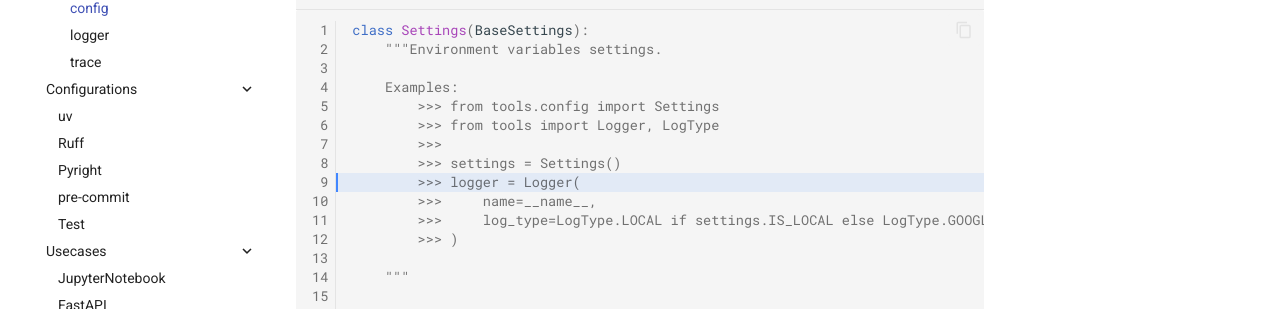
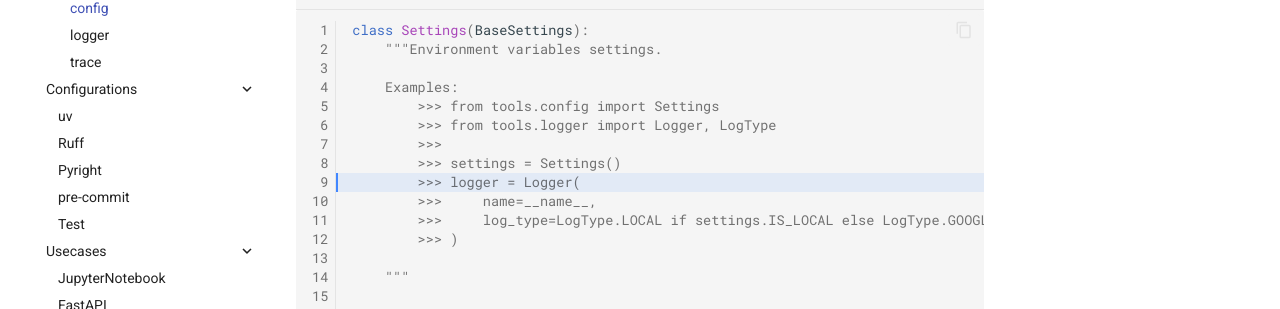
Before and after one commit to a5chin/python-uv, an MkDocs documentation site: the page built from docs/guides/tools/config.md, in a window 1280 px wide and 1236 px high. Shown: the part 453-762 px from the top of the window. Built offline with MkDocs 1.6.1 and Material for MkDocs 9.7.7, drawn with Linux system fonts in a browser that asks for light colours; comment, search, counter and statistics services are not loaded.

Commit message:
fix: update import path for Logger and LogType in config.md

```diff
--- a/docs/guides/tools/config.md
+++ b/docs/guides/tools/config.md
@@ -11,7 +11,7 @@ class Settings(BaseSettings):
 
     Examples:
         >>> from tools.config import Settings
-        >>> from tools import Logger, LogType
+        >>> from tools.logger import Logger, LogType
         >>>
         >>> settings = Settings()
         >>> logger = Logger(
```
